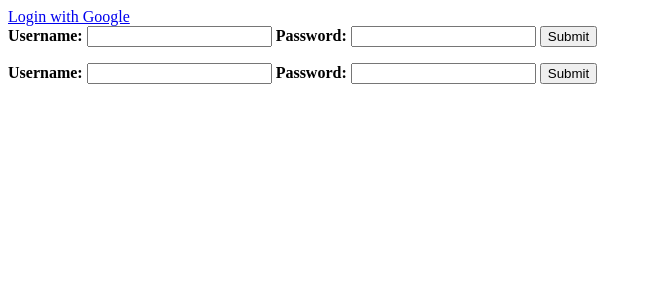
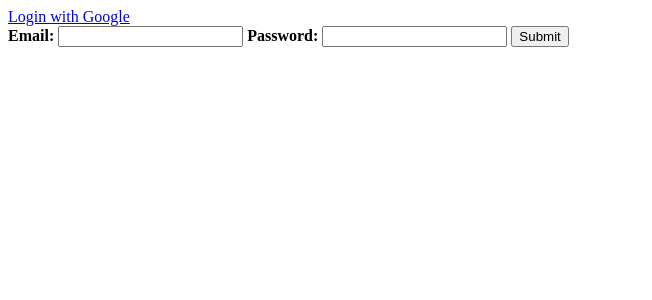
Before and after one commit to ryanjam4/core, a Django app: template templates/login.html in a window 1280 px wide. Shown: the top 300 px of the page, without its empty margins (0-652 px from the left). Run offline with Django 3.2, Linux system fonts and the light colour scheme; the template is opened without the code that fills it, so the values that code supplies are empty.

Commit message:
Update login.html

```diff
--- a/templates/login.html
+++ b/templates/login.html
@@ -2,12 +2,7 @@
 <a href="/login/google-oauth2/">Login with Google</a>
 <br/>
 <form action='/login/' method="post">
-<strong>Username:</strong> <input type="text" name="username" />
+<strong>Email:</strong> <input type="text" name="email" />
 <strong>Password:</strong> <input type="text" name="password" />
 <input type="submit" value="Submit" />
 </form>
-<form action='/sign_up/' method="post">
-<strong>Username:</strong> <input type="text" name="username" />
-<strong>Password:</strong> <input type="text" name="password" />
-<input type="submit" value="Submit" />
-</form>
```
